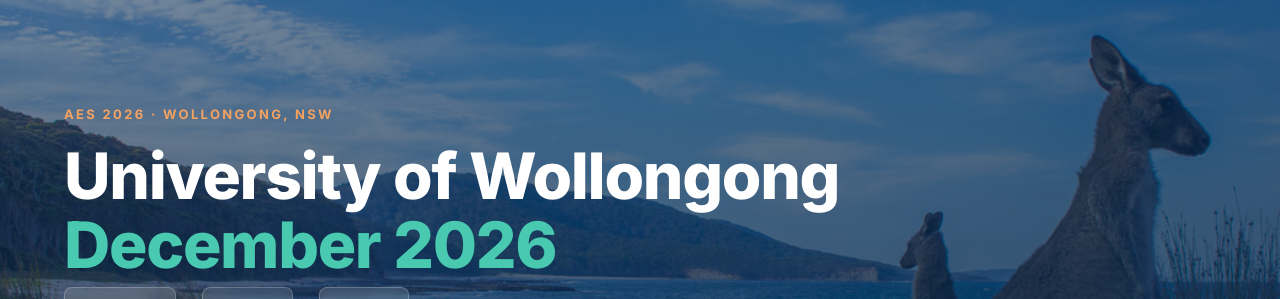
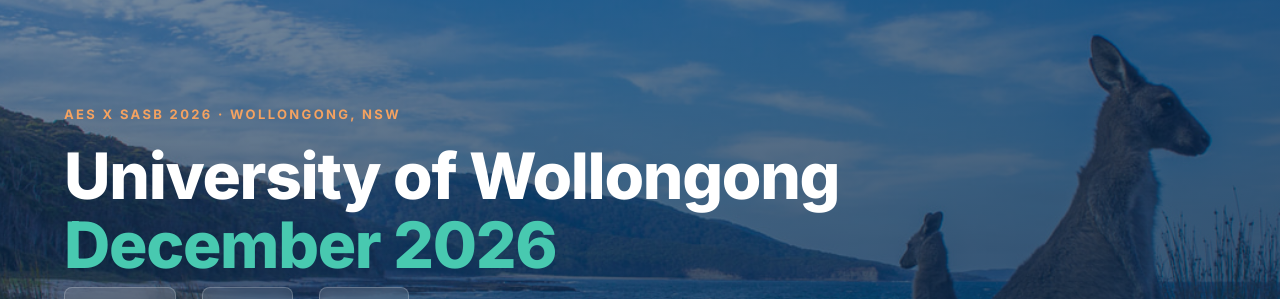
Before and after one commit to ausevo/ausevo.github.io, a Jekyll site: the page built from index.md, in a window 1280 px wide and 900 px high. Shown: the part 198-497 px from the top of the window. Built offline with Jekyll 4.4.1, drawn with Linux system fonts in a browser that asks for light colours; some of the changed text lies outside the part shown.

Commit message:
change to display name of conference

```diff
--- a/_data/conference.yml
+++ b/_data/conference.yml
@@ -2,6 +2,7 @@
 # Update this file each year for the new conference
 
 year: 2026
+display_name: "AES x SASB 2026"
 university: University of Wollongong
 city: Wollongong
 state: NSW
--- a/_layouts/home.html
+++ b/_layouts/home.html
@@ -37,7 +37,7 @@
 
     {%- if season -%}
     <!-- Conference season -->
-    <p class="hero__tag">AES {{ site.data.conference.year }} &middot; {{ site.data.conference.city }}, {{ site.data.conference.state }}</p>
+    <p class="hero__tag">{% if site.data.conference.display_name %}{{ site.data.conference.display_name }}{% else %}AES {{ site.data.conference.year }}{% endif %} &middot; {{ site.data.conference.city }}, {{ site.data.conference.state }}</p>
     <h1 class="hero__title">
       {{ site.data.conference.university }}<br>
       <span class="hero__location">{{ site.data.conference.date_display }}</span>
@@ -46,7 +46,7 @@
     {%- if site.data.conference.date_start -%}
     <div class="countdown" id="countdown"
          data-target="{{ site.data.conference.date_start }}"
-         aria-label="Countdown to AES {{ site.data.conference.year }}">
+         aria-label="Countdown to {% if site.data.conference.display_name %}{{ site.data.conference.display_name }}{% else %}AES {{ site.data.conference.year }}{% endif %}">
       <div class="countdown__unit">
         <span class="countdown__num" data-unit="days">–</span>
         <span class="countdown__label">days</span>
@@ -129,7 +129,7 @@
 <section class="cards-section" aria-labelledby="ql-heading">
   <div class="container">
     <div class="section__header cards-section__header">
-      <p class="section__label">AES {{ site.data.conference.year }}</p>
+      <p class="section__label">{% if site.data.conference.display_name %}{{ site.data.conference.display_name }}{% else %}AES {{ site.data.conference.year }}{% endif %}</p>
       <h2 class="section__title" id="ql-heading">Everything you need</h2>
     </div>
     <div class="cards-grid">
@@ -138,7 +138,7 @@
          data-track="registration" data-track-category="conference">
         <div class="card__icon-wrap"><i class="fa-solid fa-ticket" aria-hidden="true"></i></div>
         <h3 class="card__title">Registration</h3>
-        <p class="card__desc">Secure your place at AES {{ site.data.conference.year }} in {{ site.data.conference.city }}</p>
+        <p class="card__desc">Secure your place at {% if site.data.conference.display_name %}{{ site.data.conference.display_name }}{% else %}AES {{ site.data.conference.year }}{% endif %} in {{ site.data.conference.city }}</p>
         <span class="card__cta">Register now →</span>
       </a>
 
@@ -178,7 +178,7 @@
       <div>
         <p class="upcoming-banner__label">Next Conference</p>
         <p class="upcoming-banner__title">
-          AES {{ site.data.conference.year }} &middot; {{ site.data.conference.city }}, {{ site.data.conference.state }}
+          {% if site.data.conference.display_name %}{{ site.data.conference.display_name }}{% else %}AES {{ site.data.conference.year }}{% endif %} &middot; {{ site.data.conference.city }}, {{ site.data.conference.state }}
         </p>
         <p class="upcoming-banner__date">
           {{ site.data.conference.date_display }} &middot; {{ site.data.conference.university }}
@@ -223,7 +223,7 @@
       <a href="/contact" class="card card--team">
         <div class="card__icon-wrap"><i class="fa-solid fa-people-group" aria-hidden="true"></i></div>
         <h3 class="card__title">Executive Team</h3>
-        <p class="card__desc">Meet the AES {{ site.data.conference.year }} executive committee</p>
+        <p class="card__desc">Meet the {% if site.data.conference.display_name %}{{ site.data.conference.display_name }}{% else %}AES {{ site.data.conference.year }}{% endif %} executive committee</p>
         <span class="card__cta">Meet the team →</span>
       </a>
 
```
